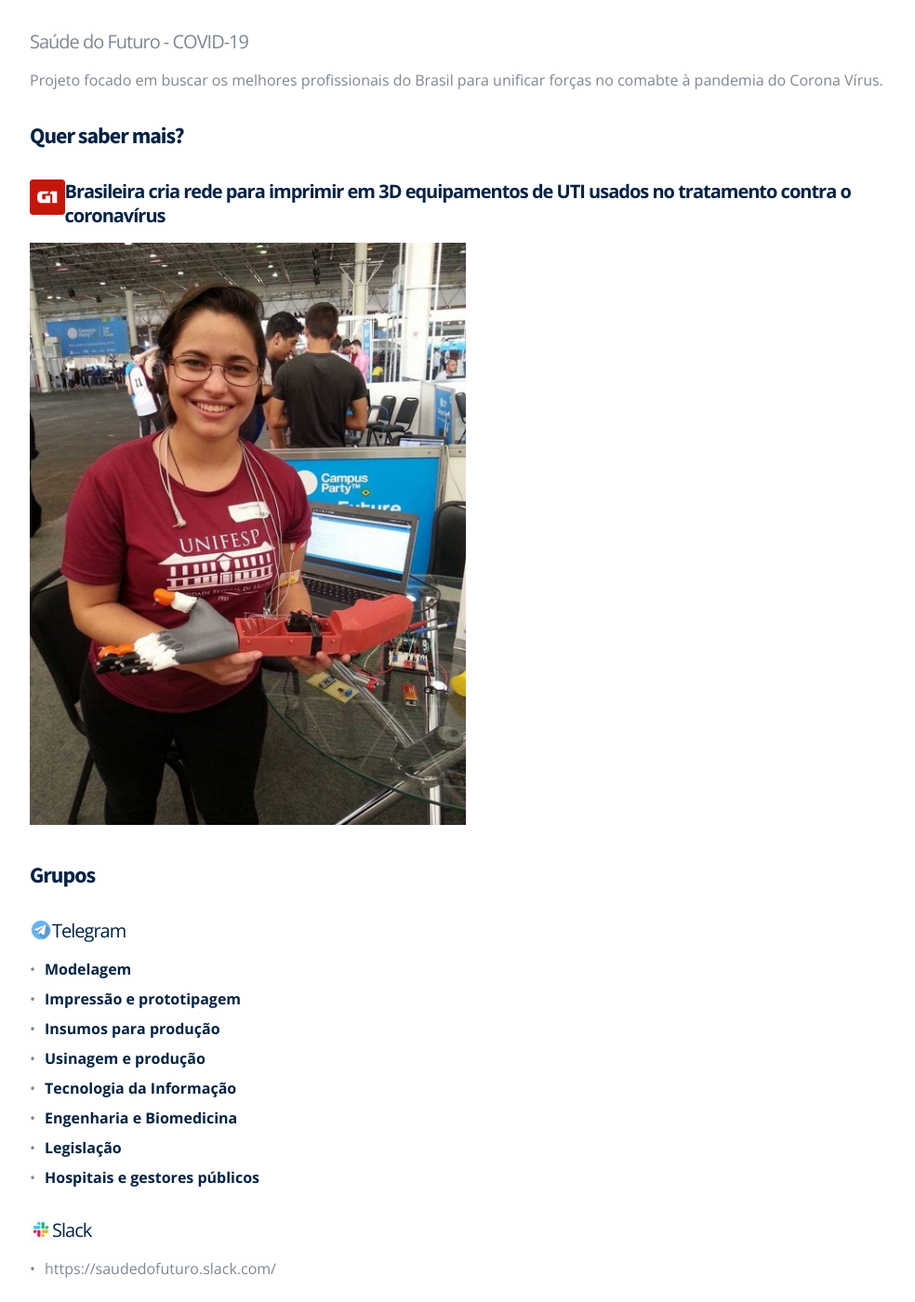
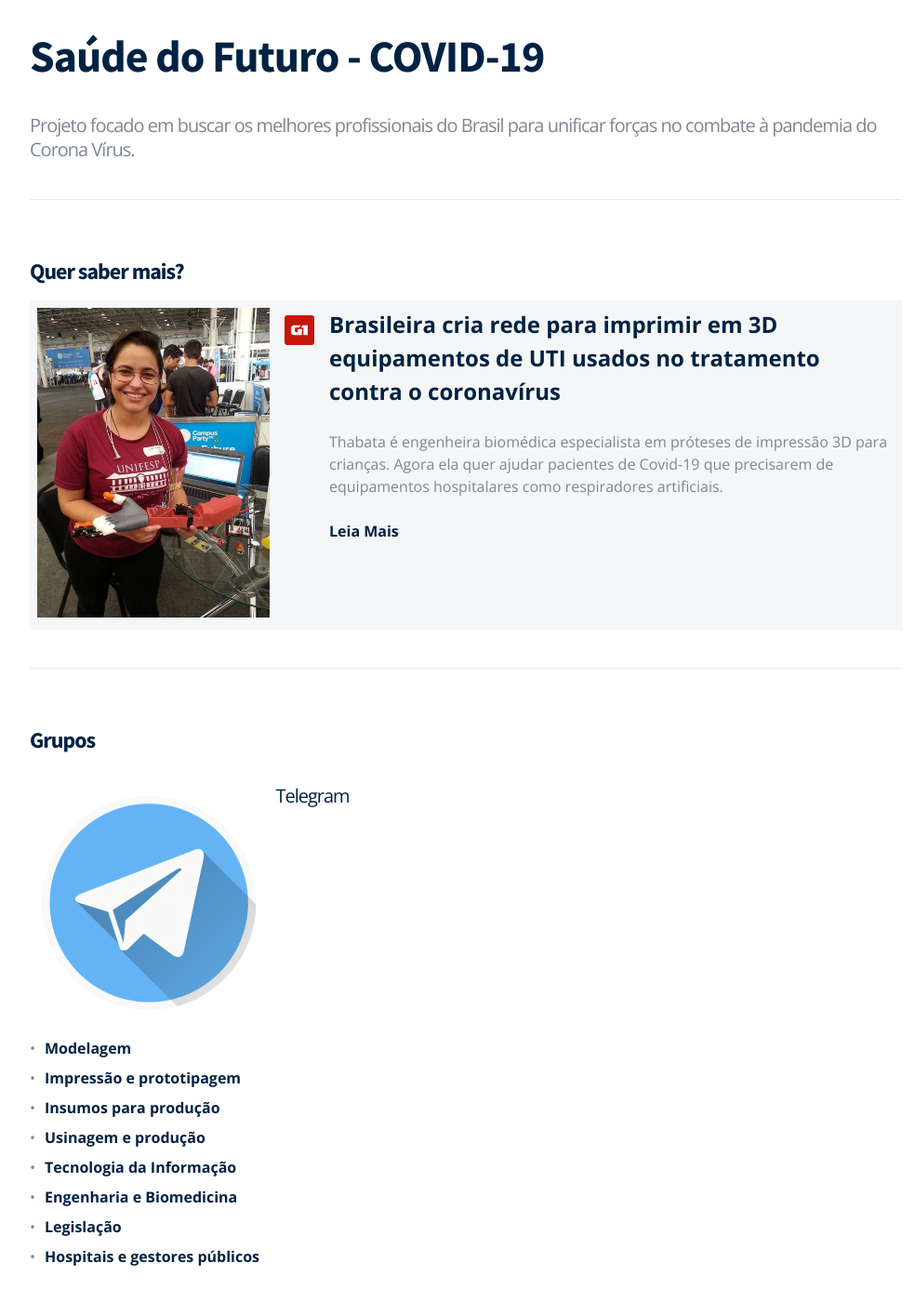
Before and after one commit to brasilcontraovirus/brasilcontraovirus.github.io, a Jekyll site: the page built from index.md, in a window 1280 px wide and 1400 px high. Shown: the whole window at 93% size, without its empty margins (139-1123 px from the left). Built offline with Jekyll 4.4.1, drawn with Linux system fonts in a browser that asks for light colours; our own code applies the rules of GitHub Pages for plain Markdown files; some of the changed text lies outside the part shown.

Commit message:
Adding new theme

```diff
--- a/index.md
+++ b/index.md
@@ -1,13 +1,19 @@
-## Saúde do Futuro - COVID-19
+# Saúde do Futuro - COVID-19
 
-Projeto focado em buscar os melhores profissionais do Brasil para unificar forças no comabte à pandemia do Corona Vírus.
+## Projeto focado em buscar os melhores profissionais do Brasil para unificar forças no combate à pandemia do Corona Vírus.
+
+---
 
 ### Quer saber mais?
-#### <img src="images/g1.png" width="4%" height="4%"/> [Brasileira cria rede para imprimir em 3D equipamentos de UTI usados no tratamento contra o coronavírus](https://g1.globo.com/bemestar/coronavirus/noticia/2020/03/20/brasileira-cria-rede-para-imprimir-em-3d-equipamentos-de-uti-usados-no-tratamento-contra-o-coronavirus.ghtml)
-<img src="images/thabatha.jpg" width="50%" height="50%"/>
+
+![Thabata](images/thabatha.jpg "Thabata") | ![G1](images/g1.png "G1") | [Brasileira cria rede para imprimir em 3D equipamentos de UTI usados no tratamento contra o coronavírus](https://g1.globo.com/bemestar/coronavirus/noticia/2020/03/20/brasileira-cria-rede-para-imprimir-em-3d-equipamentos-de-uti-usados-no-tratamento-contra-o-coronavirus.ghtml "Reportagem") <br> <br> Thabata é engenheira biomédica especialista em próteses de impressão 3D para crianças. Agora ela quer ajudar pacientes de Covid-19 que precisarem de equipamentos hospitalares como respiradores artificiais. <br> <br> [Leia Mais](https://g1.globo.com/bemestar/coronavirus/noticia/2020/03/20/brasileira-cria-rede-para-imprimir-em-3d-equipamentos-de-uti-usados-no-tratamento-contra-o-coronavirus.ghtml)
+
+
+---
 
 ### Grupos
-#### <img src="images/telegram.png" width="24" height="24"/> Telegram
+
+#### ![telegram](images/telegram.png) &nbsp; Telegram
 -  [Modelagem](https://t.me/joinchat/LBLmhxklKYs76TRa1hpp5Q)
 -  [Impressão e prototipagem](https://t.me/joinchat/LBLmhxwfhBlw6cDAQPtOWQ)
 -  [Insumos para produção](https://t.me/joinchat/LBLmhx3IVZ-U4xVBiorQzA)
@@ -17,25 +23,21 @@ Projeto focado em buscar os melhores profissionais do Brasil para unificar forç
 -  [Legislação](https://t.me/joinchat/QkdZghsvjF1eCvF2DxvBXg)
 -  [Hospitais e gestores públicos](https://t.me/joinchat/QkdZghfxTnK5XyeL6vu4oA)
 
-#### <img src="images/slack.png" width="24" height="24"/> Slack
-- https://saudedofuturo.slack.com/
+<br>
+
+#### ![slack](images/slack.png) &nbsp; Slack
+- [saudedofuturo.slack.com](https://saudedofuturo.slack.com/)
+
+---
 
 ### Tem conhecimento técnico para ajudar?
 
-
 Preencha o [formulário de inscrição](https://docs.google.com/forms/d/1kO4vSgMaD9xD0hKg7rNoqE9EknlJQUj0Rc2Tj3A9Q4c/viewform?edit_requested=true)
 
+---
 
-### Ideias
+### Idealizadora:
 
-### Créditos
+![Thabata](images/thabatha2.jpg) | @thabataganga <br> <br> ![twitter](images/twitter.png) [Twitter](https://twitter.com/thabataganga) <br> ![linkedin](images/linkedin.png) [Linkedin](https://br.linkedin.com/in/thabataganga) <br> ![instagram](images/instagram.png) [Instagram](https://www.instagram.com/thabataganga/?hl=pt-br) | &nbsp;
 
-#### Idealizadora:
-<img src="images/thabatha2.jpg" width="25%" height="25%"/>
-@thabataganga
-
-<img src="images/twitter.png" width="24" height="24"/> [Twitter](https://twitter.com/thabataganga)
-
-<img src="images/linkedin.jpg" width="24" height="24"/> [Linkedin](https://br.linkedin.com/in/thabataganga)
-
-<img src="images/instagram.jpg" width="24" height="24"/> [Instagram](https://www.instagram.com/thabataganga/?hl=pt-br)
+---
```
